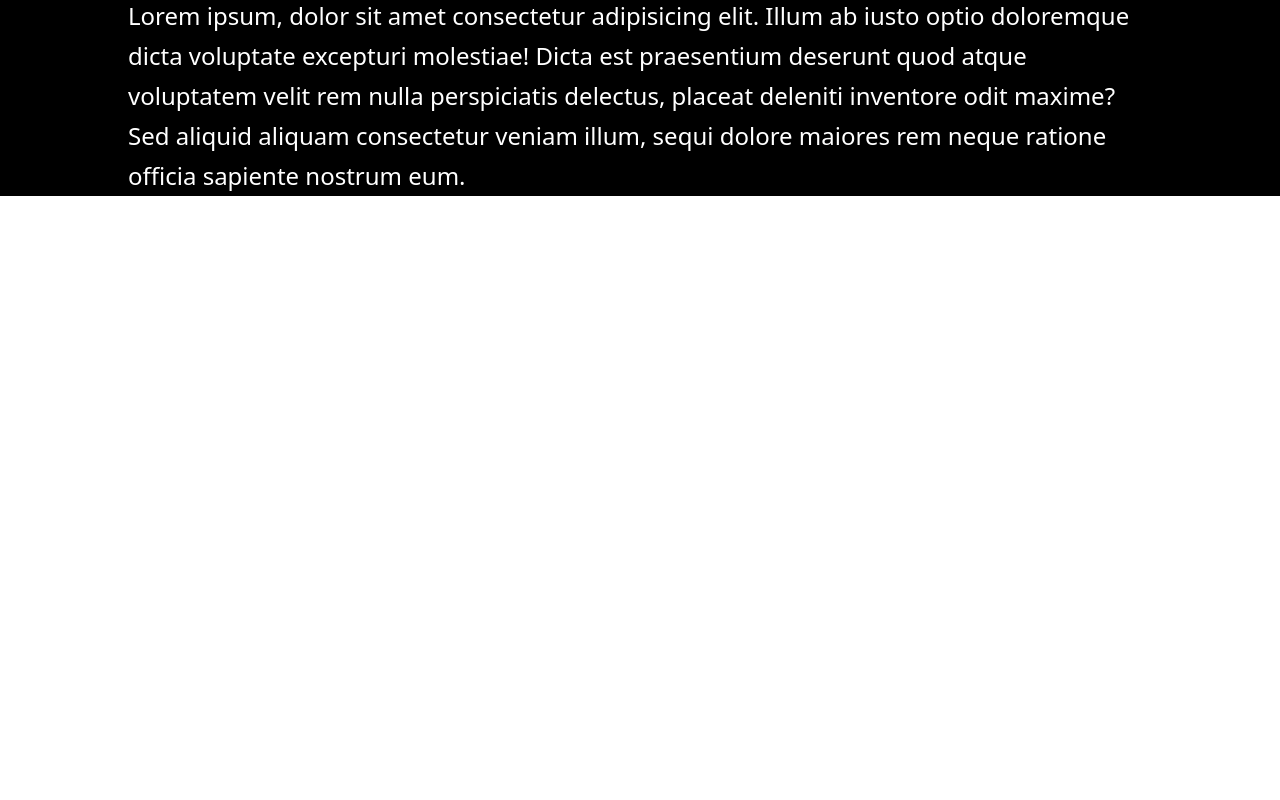
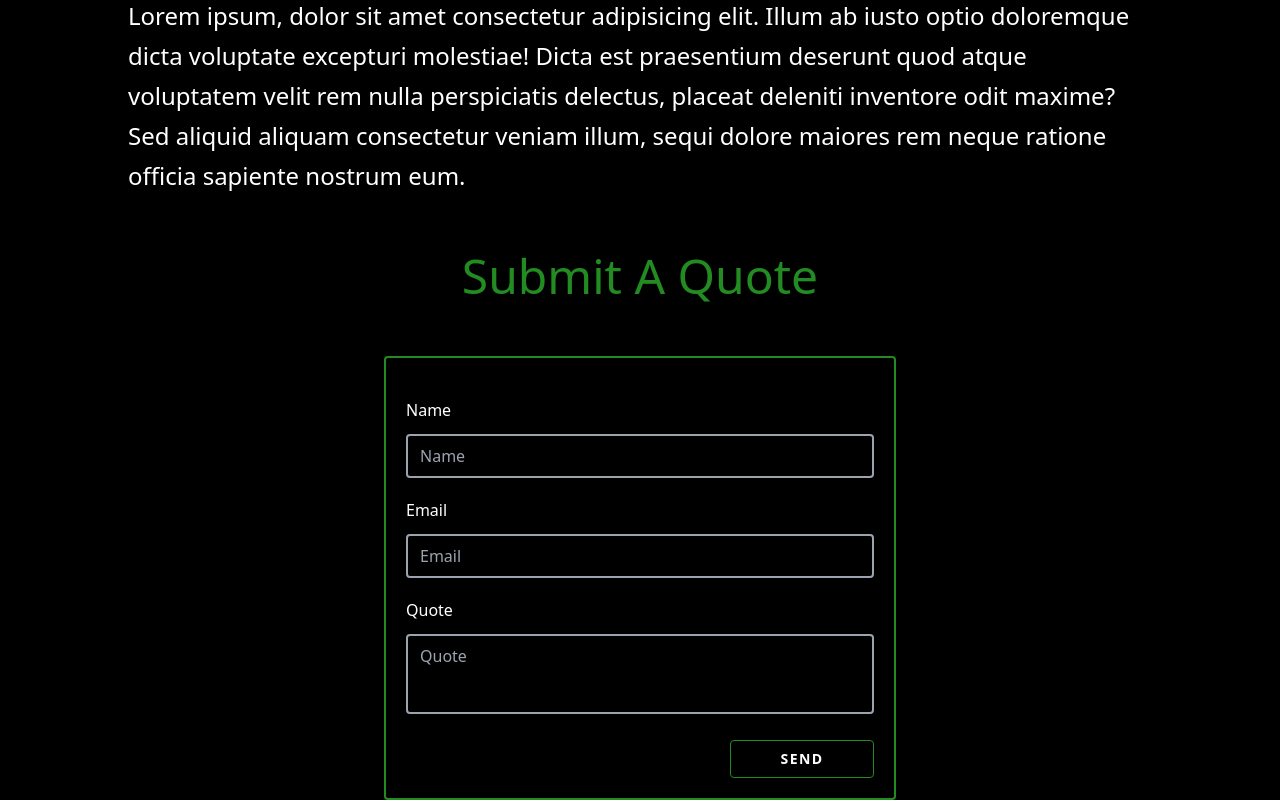
Before and after one commit to alaminyusuf/ticket-app, a Next.js app: page / in a window 1280 px wide. Shown: the part 728-1528 px from the top of the page. Before the commit the page ends 924 px from the top, so only its background shows below. Built offline with nearby package versions, Linux system fonts and the light colour scheme.

Commit message:
Feat: bid form component

```diff
--- /dev/null
+++ b/components/Bid.tsx
@@ -0,0 +1,48 @@
+import Directive from './Directive';
+
+const Bid = () => {
+  return (
+    <div>
+      <h1 className='text-forestgreen text-center text-3xl md:text-5xl my-14'>
+        Submit A Quote
+      </h1>
+      <form className='border-solid border-forestgreen mt-5 border-2 rounded w-11/12 md:w-2/5 mx-auto p-5'>
+        <div className='mt-5 text-center'>
+          <label htmlFor='name' className='block mb-3 text-left'>
+            Name
+          </label>
+          <input
+            type='text'
+            className='border-gray-400 border-2 border-solid rounded bg-transparent p-3 align-center h-11 w-full focus:border-forestgreen'
+            placeholder='Name'
+          />
+        </div>
+        <div className='mt-5 text-center'>
+          <label htmlFor='email' className='block mb-3 text-left'>
+            Email
+          </label>
+
+          <input
+            type='email'
+            className='border-gray-400 border-2 border-solid rounded bg-transparent p-3 align-center h-11 w-full focus:border-forestgreen'
+            placeholder='Email'
+          />
+        </div>
+        <div className='mt-5 text-center'>
+          <label htmlFor='quote' className='block mb-3 text-left'>
+            Quote
+          </label>
+          <textarea
+            className='border-gray-400 border-2 border-solid rounded bg-transparent p-3 align-center h-20 w-full resize-none leading-none focus:border-forestgreen'
+            placeholder='Quote'
+          />
+        </div>
+        <div className='mt-5 text-right'>
+          <Directive name='Send' />
+        </div>
+      </form>
+    </div>
+  );
+};
+
+export default Bid;
--- a/pages/index.tsx
+++ b/pages/index.tsx
@@ -1,5 +1,6 @@
 import type { NextPage } from 'next';
 import Head from 'next/head';
+import Bid from '../components/Bid';
 import MasterHead from '../components/MasterHead';
 import Vision from '../components/Vision';
 
@@ -14,6 +15,7 @@ const Home: NextPage = () => {
 
       <MasterHead />
       <Vision />
+      <Bid />
     </div>
   );
 };
```
